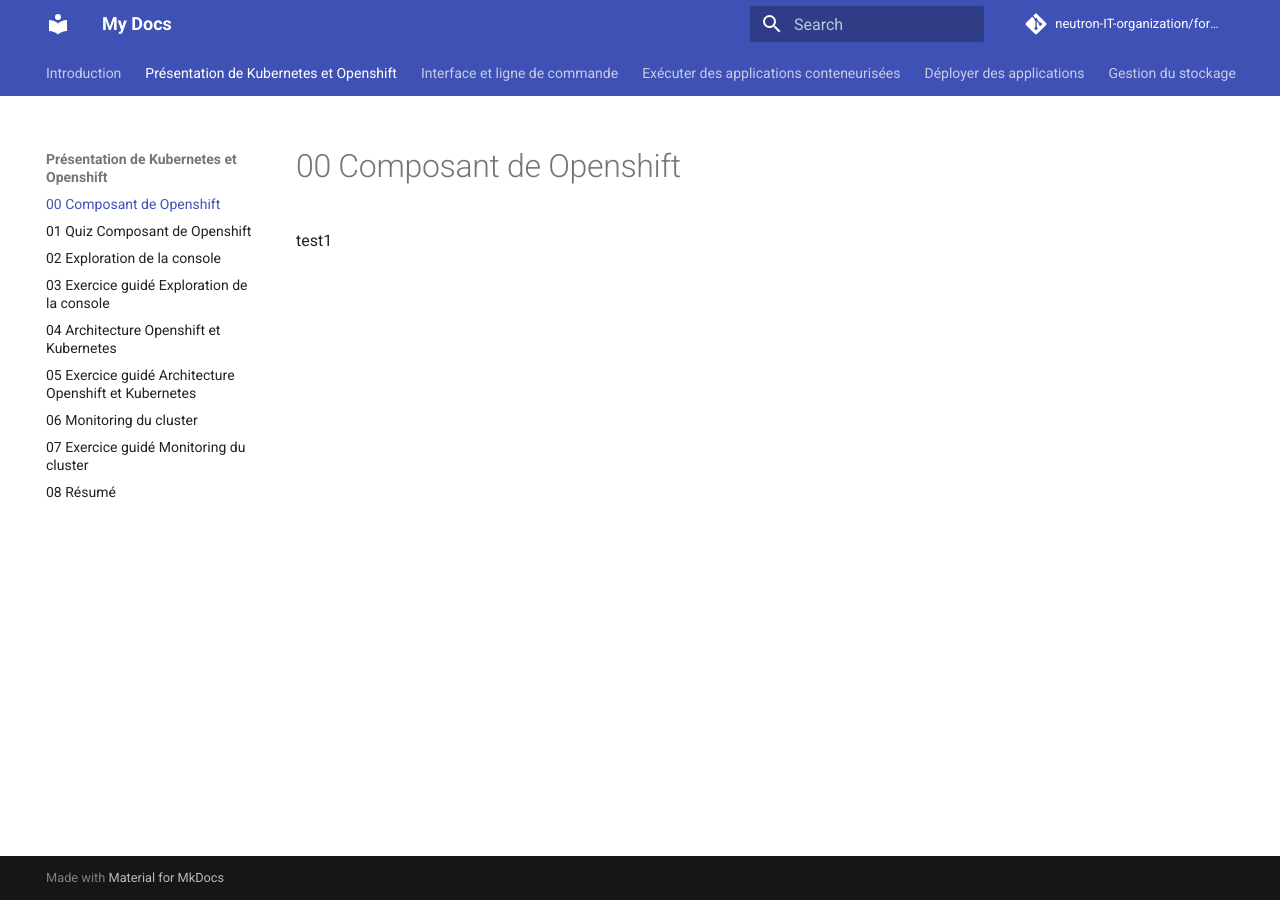
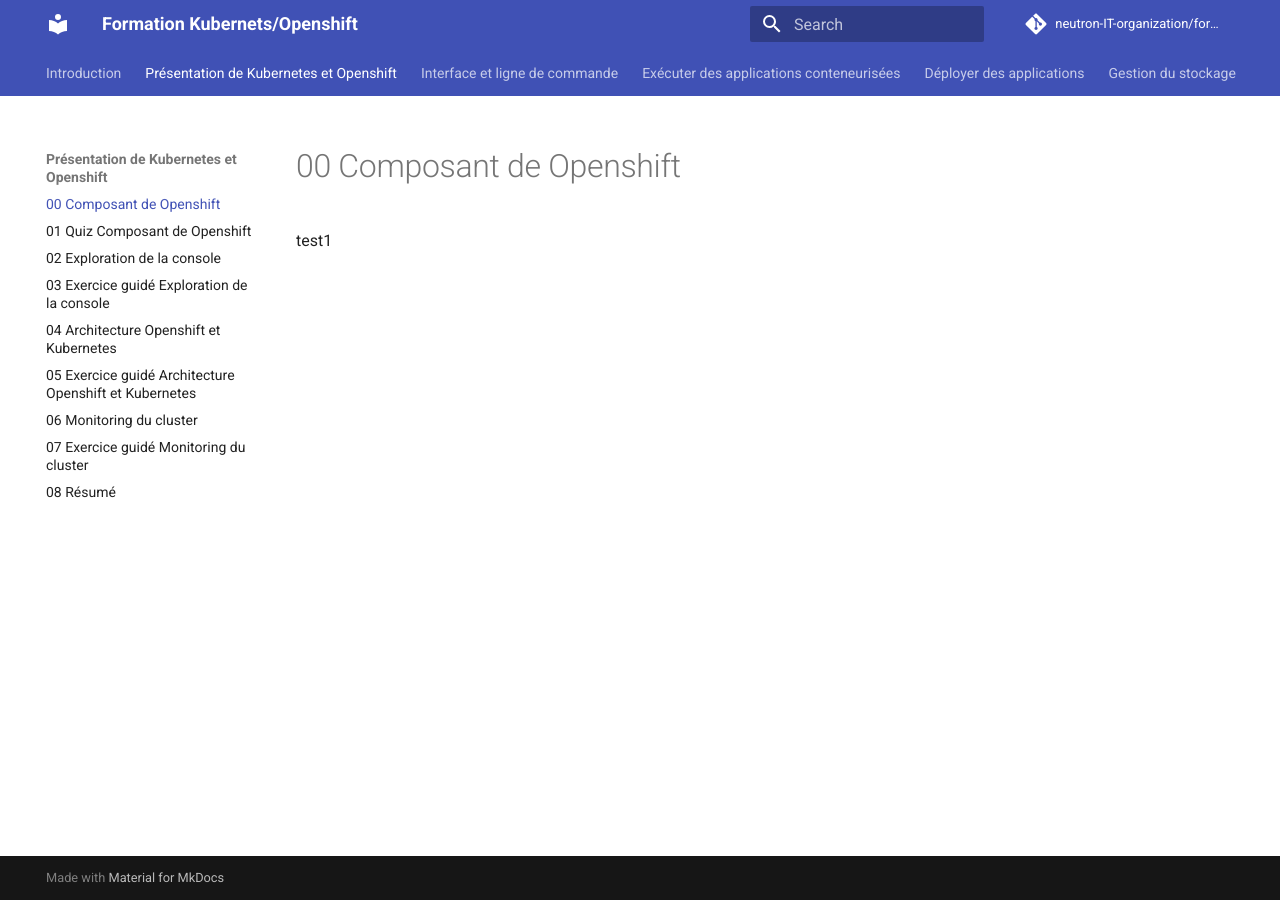
Before and after one commit to neutron-IT-organization/formation-openshift, an MkDocs documentation site: the page built from content/01_Présentation_de_Kubernetes_et_Openshift/00_Composant_de_Openshift.md, in a window 1280 px wide. Built offline with MkDocs 1.6.1 and Material for MkDocs 9.7.7, drawn with Linux system fonts in a browser that asks for light colours; comment, search, counter and statistics services are not loaded.

Commit message:
update title and logo

```diff
--- a/mkdocs.yml
+++ b/mkdocs.yml
@@ -1,4 +1,4 @@
-site_name: My Docs
+site_name: Formation Kubernets/Openshift
 theme:
   name: material
   features:
```
Also changed, not shown: assets/logo.png (added), 1 other file.
